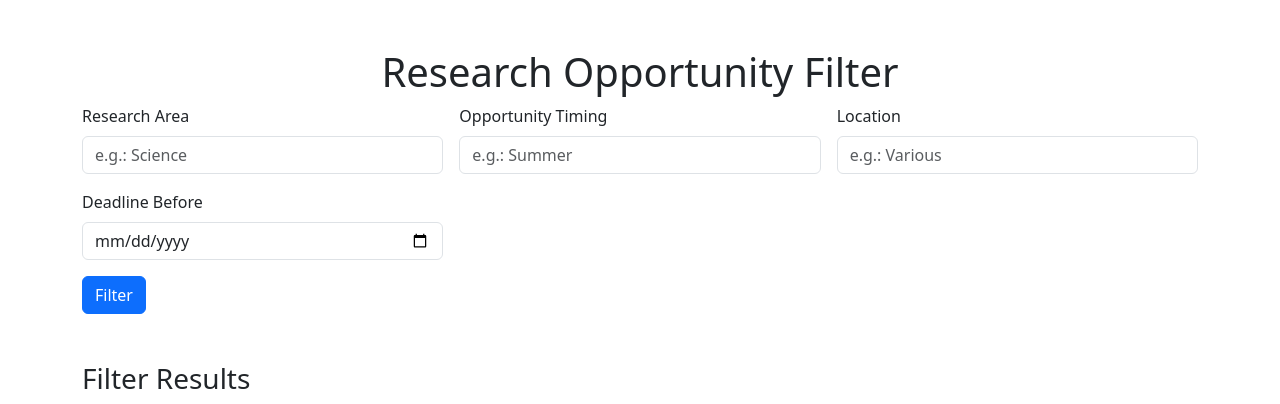
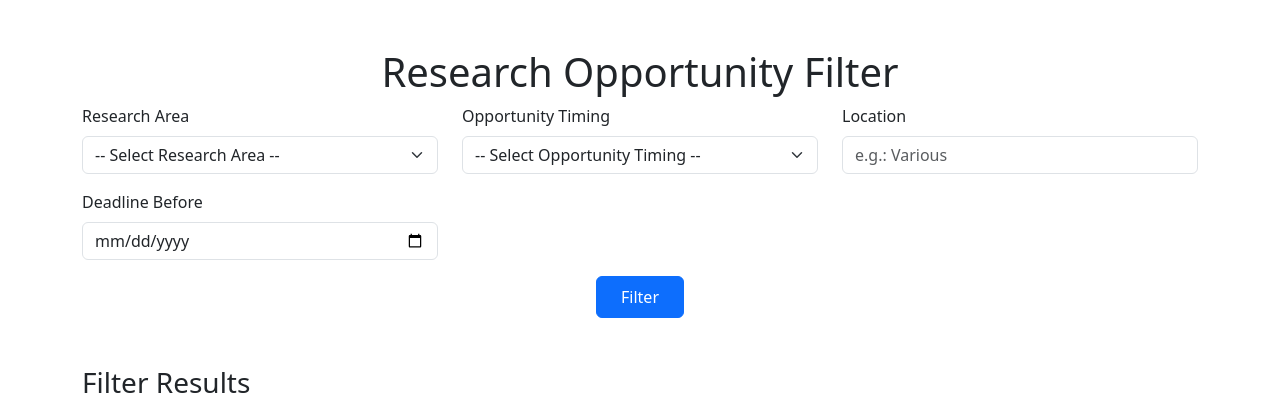
Before and after one commit to CS196Illinois/FA24-Group8, a Flask app: page / in a window 1280 px wide. Shown: the top 404 px of the page. Run offline with Flask 3, Linux system fonts and the light colour scheme.

Commit message:
linked filter front and backend

```diff
--- a/app/routes.py
+++ b/app/routes.py
@@ -24,7 +24,9 @@ def filter_opportunities():
 
     filtered_df = df.copy()
     if research_area:
-        filtered_df = filtered_df[filtered_df['Research Area'].str.contains(research_area, case=False, na=False)]
+        filtered_df = filtered_df[
+            filtered_df['Research Area'].str.contains(research_area, case=False, na=False)
+        ]
     if opportunity_timing:
         filtered_df = filtered_df[filtered_df['Opportunity Timing'].str.contains(opportunity_timing, case=False, na=False)]
     if location:
@@ -33,4 +35,15 @@ def filter_opportunities():
         filtered_df['Deadline Date'] = pd.to_datetime(filtered_df['Deadline Date'], errors='coerce')
         filtered_df = filtered_df[filtered_df['Deadline Date'] <= pd.to_datetime(deadline_before)]
 
+    filtered_df = filtered_df.fillna("")
     return jsonify(filtered_df.to_dict(orient='records'))
+
+@app.route('/get-options', methods=['GET'])
+def get_options():
+    research_areas = df['Research Area'].dropna().unique().tolist()
+    opportunity_timings = df['Opportunity Timing'].dropna().unique().tolist()
+
+    return jsonify({
+        'research_areas': research_areas,
+        'opportunity_timings': opportunity_timings
+    })
--- a/app/static/static/js/scripts.js
+++ b/app/static/static/js/scripts.js
@@ -1,16 +1,24 @@
+console.log("filterResults function is called");
 async function filterResults() {
+    // Get selected filter criteria
     const researchArea = document.getElementById('researchArea').value;
     const opportunityTiming = document.getElementById('opportunityTiming').value;
     const location = document.getElementById('location').value;
     const deadlineBefore = document.getElementById('deadlineBefore').value;
 
+    // Build API request URL
     const apiUrl = `/filter?research_area=${researchArea}&opportunity_timing=${opportunityTiming}&location=${location}&deadline_before=${deadlineBefore}`;
 
+    // Send the request to the backend
     const response = await fetch(apiUrl);
     const results = await response.json();
 
+    // Render results into the table
     const resultsTable = document.getElementById('resultsTable');
-    resultsTable.innerHTML = '';
+    resultsTable.innerHTML = ''; // Clear the table
+    if (results.length === 0) {
+        resultsTable.innerHTML = '<tr><td colspan="6">No opportunities found.</td></tr>';
+    } else {
         results.forEach(result => {
             const row = `
                 <tr>
@@ -25,3 +33,30 @@ async function filterResults() {
             resultsTable.innerHTML += row;
         });
     }
+}
+
+async function loadOptions() {
+    const response = await fetch('/get-options');
+    const data = await response.json();
+
+    // 填充 Research Area 選項
+    const researchAreaSelect = document.getElementById('researchArea');
+    data.research_areas.forEach(area => {
+        const option = document.createElement('option');
+        option.value = area;
+        option.textContent = area;
+        researchAreaSelect.appendChild(option);
+    });
+
+    // 填充 Opportunity Timing 選項
+    const opportunityTimingSelect = document.getElementById('opportunityTiming');
+    data.opportunity_timings.forEach(timing => {
+        const option = document.createElement('option');
+        option.value = timing;
+        option.textContent = timing;
+        opportunityTimingSelect.appendChild(option);
+    });
+}
+
+// 在頁面加載時執行
+document.addEventListener('DOMContentLoaded', loadOptions);
--- a/app/templates/index.html
+++ b/app/templates/index.html
@@ -9,14 +9,25 @@
 <body>
     <div class="container mt-5">
         <h1 class="text-center">Research Opportunity Filter</h1>
-        <form id="filterForm" class="row g-3">
+        <form id="filterForm" class="row gy-3 gx-4">
             <div class="col-md-4">
                 <label for="researchArea" class="form-label">Research Area</label>
-                <input type="text" class="form-control" id="researchArea" name="research_area" placeholder="e.g.: Science">
+                <select class="form-select" id="researchArea" name="research_area">
+                    <option value="">-- Select Research Area --</option>
+                    <option value="Science">Science</option>
+                    <option value="Technology">Technology</option>
+                    <option value="Health">Health</option>
+                    <option value="Social Sciences">Social Sciences</option>
+                </select>
             </div>
             <div class="col-md-4">
                 <label for="opportunityTiming" class="form-label">Opportunity Timing</label>
-                <input type="text" class="form-control" id="opportunityTiming" name="opportunity_timing" placeholder="e.g.: Summer">
+                <select class="form-select" id="opportunityTiming" name="opportunity_timing">
+                    <option value="">-- Select Opportunity Timing --</option>
+                    <option value="Summer">Summer</option>
+                    <option value="Fall">Fall</option>
+                    <option value="Spring">Spring</option>
+                </select>
             </div>
             <div class="col-md-4">
                 <label for="location" class="form-label">Location</label>
@@ -26,8 +37,8 @@
                 <label for="deadlineBefore" class="form-label">Deadline Before</label>
                 <input type="date" class="form-control" id="deadlineBefore" name="deadline_before">
             </div>
-            <div class="col-12">
-                <button type="button" class="btn btn-primary" onclick="filterResults()">Filter</button>
+            <div class="col-12 text-center">
+                <button type="button" class="btn btn-primary px-4 py-2" onclick="filterResults()">Filter</button>
             </div>
         </form>
 
@@ -45,44 +56,13 @@
                     </tr>
                 </thead>
                 <tbody id="resultsTable">
-                    <!-- Filter results will be displayed here -->
+                    <!-- Filtered results will appear here -->
                 </tbody>
             </table>
         </div>
     </div>
 
-    <script>
-        async function filterResults() {
-            // Get user input for filter criteria
-            const researchArea = document.getElementById('researchArea').value;
-            const opportunityTiming = document.getElementById('opportunityTiming').value;
-            const location = document.getElementById('location').value;
-            const deadlineBefore = document.getElementById('deadlineBefore').value;
-
-            // Build the API request URL
-            const apiUrl = `/filter?research_area=${researchArea}&opportunity_timing=${opportunityTiming}&location=${location}&deadline_before=${deadlineBefore}`;
-
-            // Send the request to the backend
-            const response = await fetch(apiUrl);
-            const results = await response.json();
-
-            // Render results into the table
-            const resultsTable = document.getElementById('resultsTable');
-            resultsTable.innerHTML = ''; // Clear the table
-            results.forEach(result => {
-                const row = `
-                    <tr>
-                        <td>${result.Topic}</td>
-                        <td>${result.Description}</td>
-                        <td>${result['Research Area']}</td>
-                        <td>${result['Opportunity Timing']}</td>
-                        <td>${result['Deadline Date']}</td>
-                        <td>${result.Location}</td>
-                    </tr>
-                `;
-                resultsTable.innerHTML += row;
-            });
-        }
-    </script>
+    <!-- Include the JavaScript file -->
+    <script src="/static/static/js/scripts.js"></script>
 </body>
 </html>
```
Lines whose indentation alone changed are shown as unchanged.
